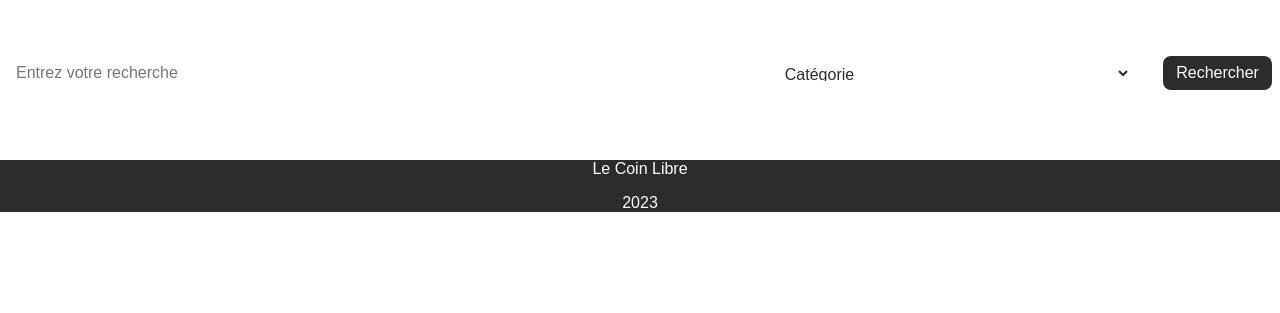
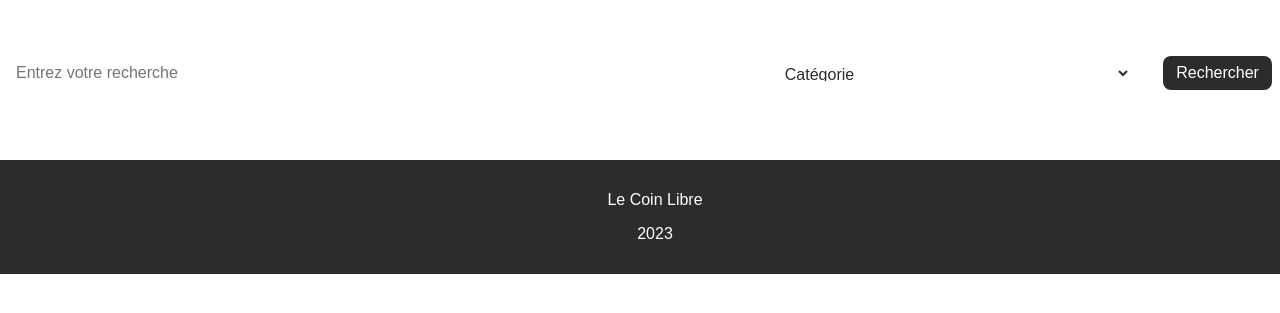
Before and after one commit to dreyze34/le_coin_libre, a Django app: page / in a window 1280 px wide. Shown: the part 168-481 px from the top of the page. Run offline with Django 4.2, Linux system fonts and the light colour scheme; data that the repository does not hold is empty.

Commit message:
modif du footer et rectification du auth

```diff
--- a/le_coin_libre/store/static/styles.css
+++ b/le_coin_libre/store/static/styles.css
@@ -28,6 +28,11 @@ footer{
     font-family: 'Vina Sans', sans-serif;
     color : white;
     text-align: center;
+    bottom: 0;
+    width: 100%;
+    flex: 1;
+    padding: 15px;
+    margin-bottom: 0;
 }
 
 nav {
--- a/le_coin_libre/store/templates/store/add_produit.html
+++ b/le_coin_libre/store/templates/store/add_produit.html
@@ -1,3 +1,5 @@
 {% load static %}
 {%include 'store/header.html'%}
+
+
 {%include 'store/footer.html'%}
--- a/le_coin_libre/store/templates/store/authentification.html
+++ b/le_coin_libre/store/templates/store/authentification.html
@@ -25,3 +25,4 @@
 
 </form>
 {%include 'store/footer.html'%}
+{% endblock %}
```
